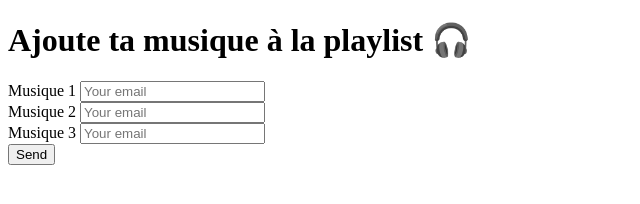
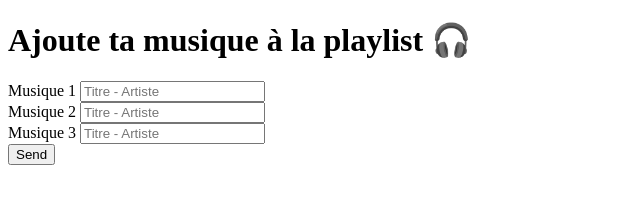
Before and after one commit to kokiko92/spotify-backend, a plain HTML site: page index.html in a window 1280 px wide. Shown: the full height of the page, 0-640 px from the left. Drawn offline with Linux system fonts and the light colour scheme.

Commit message:
Update index.html

```diff
--- a/index.html
+++ b/index.html
@@ -9,13 +9,13 @@
 
   <form action="https://formspree.io/f/xvgaobba" method="POST">
     <label class="label" for="musique1">Musique 1</label>
-    <input id="email" type="email" name="email" placeholder="Your email" required> <br>
+    <input id="musique1" type="musique1" name="musique1" placeholder="Titre - Artiste" required> <br>
 
-    <label class="label" for="musique2">Musique 2</label>
-    <input id="email" type="email" name="email" placeholder="Your email" required> <br>
+    <label class="label" for="musique1">Musique 2</label>
+    <input id="musique2" type="musique2" name="musique2" placeholder="Titre - Artiste" required> <br>
 
-    <label class="label" for="musique3">Musique 3</label>
-    <input id="email" type="email" name="email" placeholder="Your email" required> <br>
+    <label class="label" for="musique1">Musique 3</label>
+    <input id="musique3" type="musique3" name="musique3" placeholder="Titre - Artiste" required> <br>
 
     <button type="submit">Send</button>
   </form>
```
